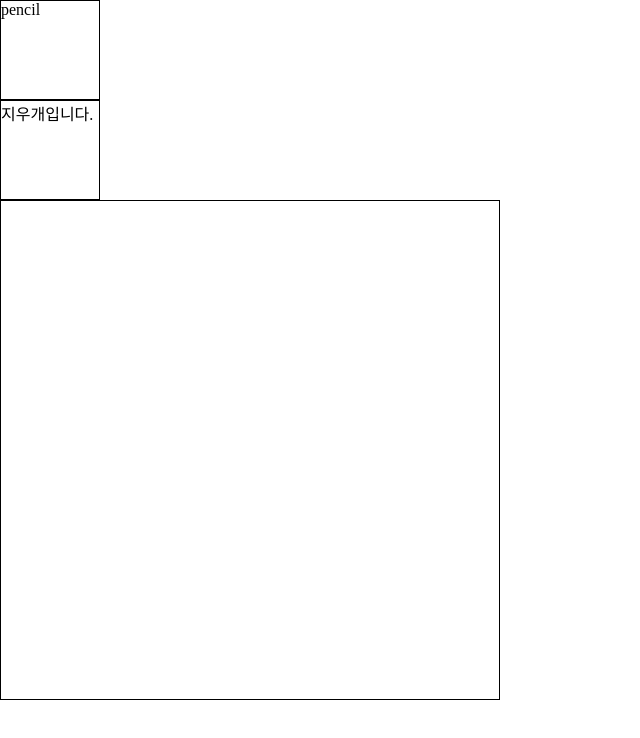
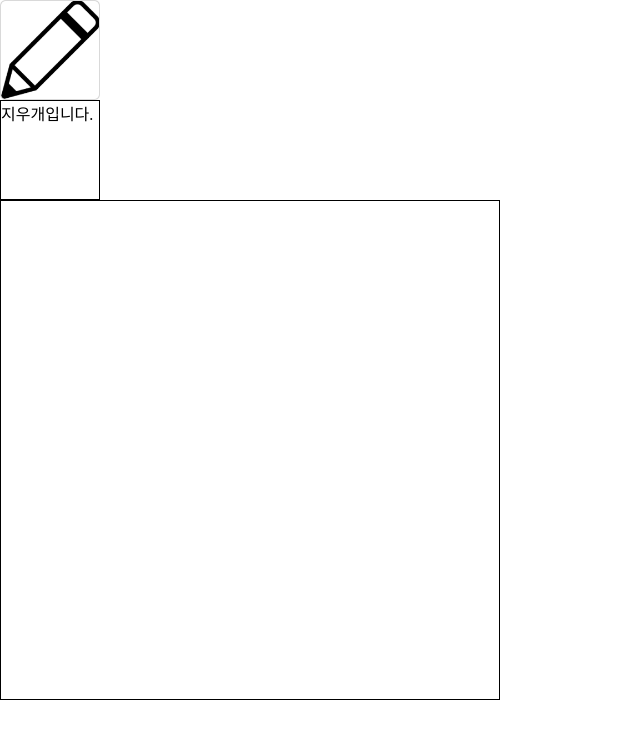
Before and after one commit to Good-Shoes/Good-Shoes_Frontend, a Next.js app: page / in a window 1280 px wide. Shown: the top 738 px of the page, without its empty margins (0-640 px from the left). Built offline with nearby package versions, Linux system fonts and the light colour scheme.

Commit message:
상태에 따른 cursor image 변경

```diff
--- a/src/Atoms/atom.ts
+++ b/src/Atoms/atom.ts
@@ -12,5 +12,5 @@ export const Pencil_Eraser = atom<boolean>({
 
 export const Mouse_Cursor = atom<string>({
   key: "Mouse_Cursor",
-  default: "",
+  default: "default",
 });
--- a/src/components/drawing_board/Dra_board.tsx
+++ b/src/components/drawing_board/Dra_board.tsx
@@ -23,7 +23,7 @@ const Dra_board = () => {
     context.lineWidth = 2.5; // 선의 굵기
     contextRef.current = context;
 
-    setCursor("basic");
+    setCursor("default");
     setTool(false);
     setPen_or_Eraser(false);
     setCtx(context);
--- a/src/components/eraser/Eraser.tsx
+++ b/src/components/eraser/Eraser.tsx
@@ -15,7 +15,7 @@ const Eraser = () => {
   const eraser_mode = () => {
     console.log("eraser_mode");
     console.log(Tool);
-    setCursor("default");
+    setCursor("defaultf");
     setTool(true);
     setPen_or_Eraser(false);
   };
--- a/src/components/pencil/Pencil.tsx
+++ b/src/components/pencil/Pencil.tsx
@@ -23,7 +23,7 @@ const Pencil = () => {
   return (
     <>
       <Pencil_frame onClick={pencil_mode}>
-        <div>pencil</div>
+        <img src="/Assets/pencil.png" alt="pencil" />
       </Pencil_frame>
     </>
   );
--- a/src/components/pencil/Style.ts
+++ b/src/components/pencil/Style.ts
@@ -3,5 +3,8 @@ import styled from "styled-components";
 export const Pencil_frame = styled.div`
   width: 100px;
   height: 100px;
-  border: solid 1px black;
+  img {
+    width: 100px;
+    height: 100px;
+  }
 `;
--- a/src/pages/indexStyle.ts
+++ b/src/pages/indexStyle.ts
@@ -1,9 +1,19 @@
 import React from "react";
 import styled from "styled-components";
 
-export const All = styled.div<{ cursorname: any }>`
+export const All = styled.div<{ cursorname: string }>`
   width: 100%;
   height: 100vh;
-  background: ${(p) => p.cursorname};
-  cursor: ${(p) => p.cursorname};
+  image-rendering: -webkit-optimize-contrast;
+
+  /* cursor: pointer; */
+
+  cursor: ${(p): string | undefined =>
+    p.cursorname == "default"
+      ? "default"
+      : p.cursorname == "pointer"
+      ? 'url("/Assets/pencil_Cursor.png") 0 24, auto'
+      : 'url("/Assets/eraser_Cursor.png") 0 12, auto'};
+
+  /* cursor: url("/Assets/pencil_Cursor.png") 0 16, auto; */
 `;
```
